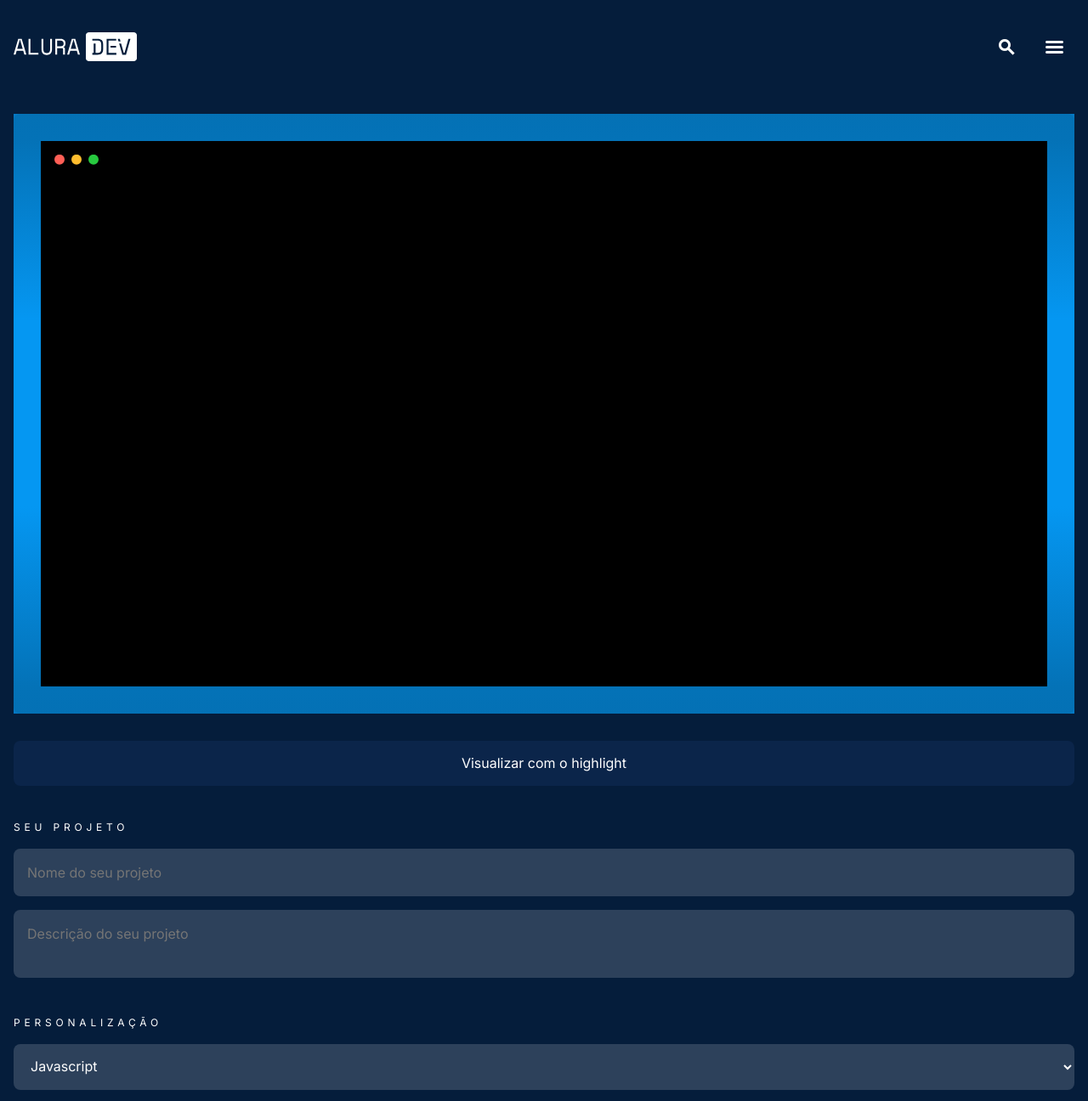
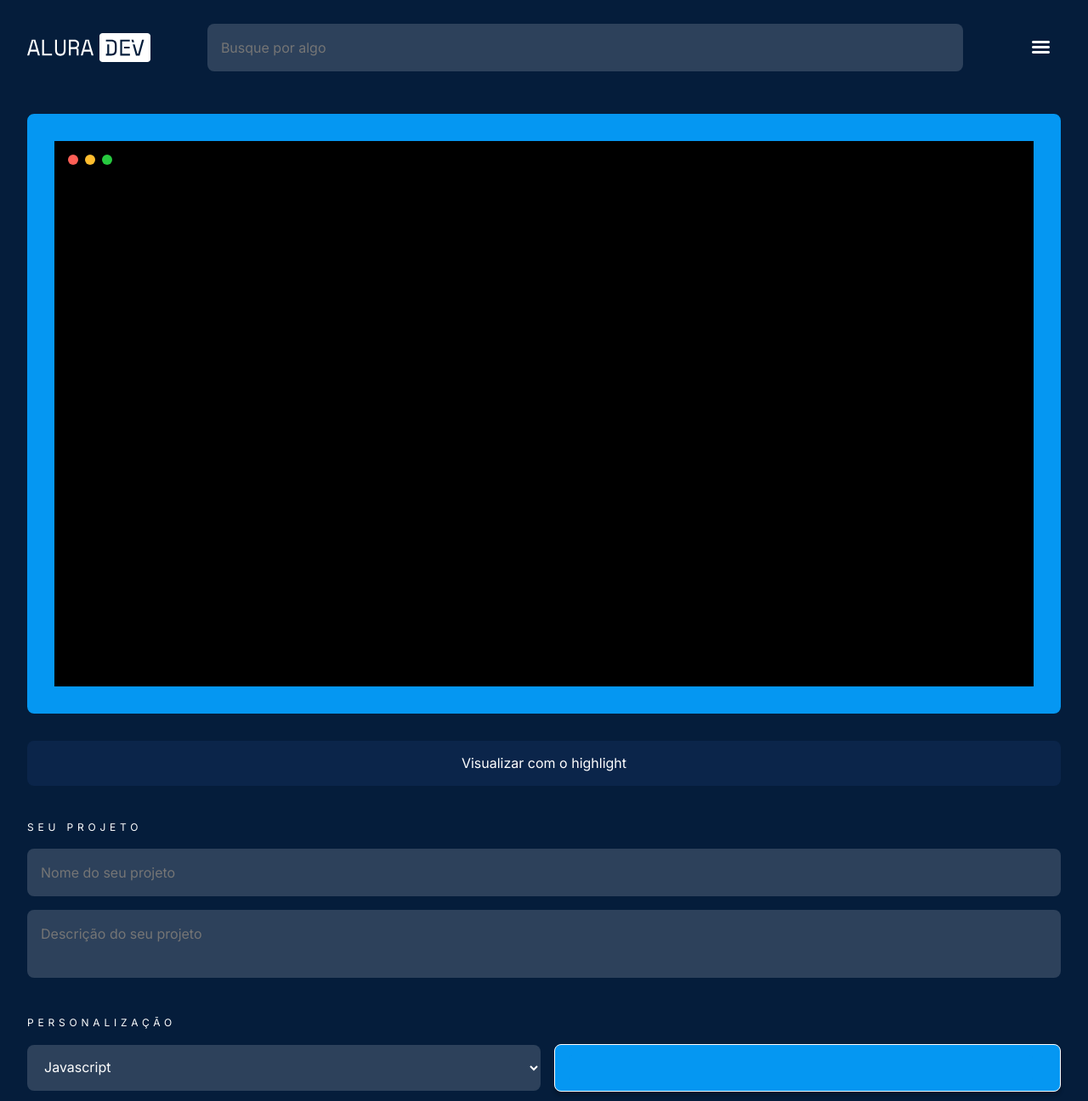
Before and after one commit to Matheus-Pazinati/alura-dev-challenge, a plain HTML site: page index.html in a window 1280 px wide. Shown: the top 1296 px of the page at 85% size. Drawn offline with Linux system fonts and the light colour scheme; files whose address does not match are found by name.

Commit message:
Adiciona responsividade para tablets

```diff
--- a/assets/css/style.css
+++ b/assets/css/style.css
@@ -178,6 +178,9 @@ body {
   cursor: pointer;
   border-radius: 0.5rem;
 }
+.personalization input {
+  appearance: none;
+}
 .personalization__language {
   padding: 1rem;
   background-color: #2D415B;
@@ -194,8 +197,7 @@ body {
 .personalization__color {
   height: 3.5rem;
   border: 1px solid #FFF;
-  background-color: transparent;
-  padding: 0 0.15rem;
+  padding: 0.5rem;
   box-shadow: 0px 4px 4px rgba(0, 0, 0, 0.25);
 }
 input[type="color"]::-webkit-color-swatch {
@@ -300,3 +302,27 @@ input[type="color"]::-webkit-color-swatch {
   font: var(--font-body);
   border-radius: 0.5rem;
 }
+
+/* ============ RESPONSIVIDADE ===== */
+@media (min-width: 600px) {
+  body {
+    padding: 0 2rem;
+  }
+  .search__container {
+    display: initial;
+    opacity: 1;
+    visibility: visible;
+    width: 100%;
+    padding: 0 5.5%;
+  }
+  .search__close, .header__search {
+    display: none;
+    opacity: 0;
+    visibility: hidden;
+  }
+  .personalization {
+    display: flex;
+    align-items: center;
+    gap: 1rem;
+  }
+}
--- a/index.html
+++ b/index.html
@@ -13,6 +13,9 @@
 </head>
 <body>
   <header class="header" id="header">
+    <h1 class="header__logo">
+      <img src="./assets/images/logo.svg" alt="Logo da AluraDev">
+    </h1>
     <div class="search__container">
       <label for="search" class="sr-only">Pesquisar</label>
       <input type="text" id="search" name="search" placeholder="Busque por algo" class="search__field">
@@ -20,9 +23,6 @@
         <i class="icon-close"></i>
       </div>
     </div>
-    <h1 class="header__logo">
-      <img src="./assets/images/logo.svg" alt="Logo da AluraDev">
-    </h1>
     <section class="header__icons">
       <div class="header__search search__toggle">
         <i class="icon-search"></i>
--- a/main.js
+++ b/main.js
@@ -32,6 +32,6 @@ selectColor.addEventListener('change', changeBorderColor)
 function changeBorderColor() {
   const editorBorder = document.querySelector('.editor__container')
   const selectedColor = color.value
-  editorBorder.style.borderImage = `linear-gradient(180deg, ${selectedColor}BF, ${selectedColor}, ${selectedColor}, ${selectedColor}BF) 1%`
-
+  editorBorder.style.borderColor = selectedColor;
+  color.style.backgroundColor = selectedColor;
 }
```
Also changed, not shown: assets/css/reset.css (line endings or trailing spaces).
